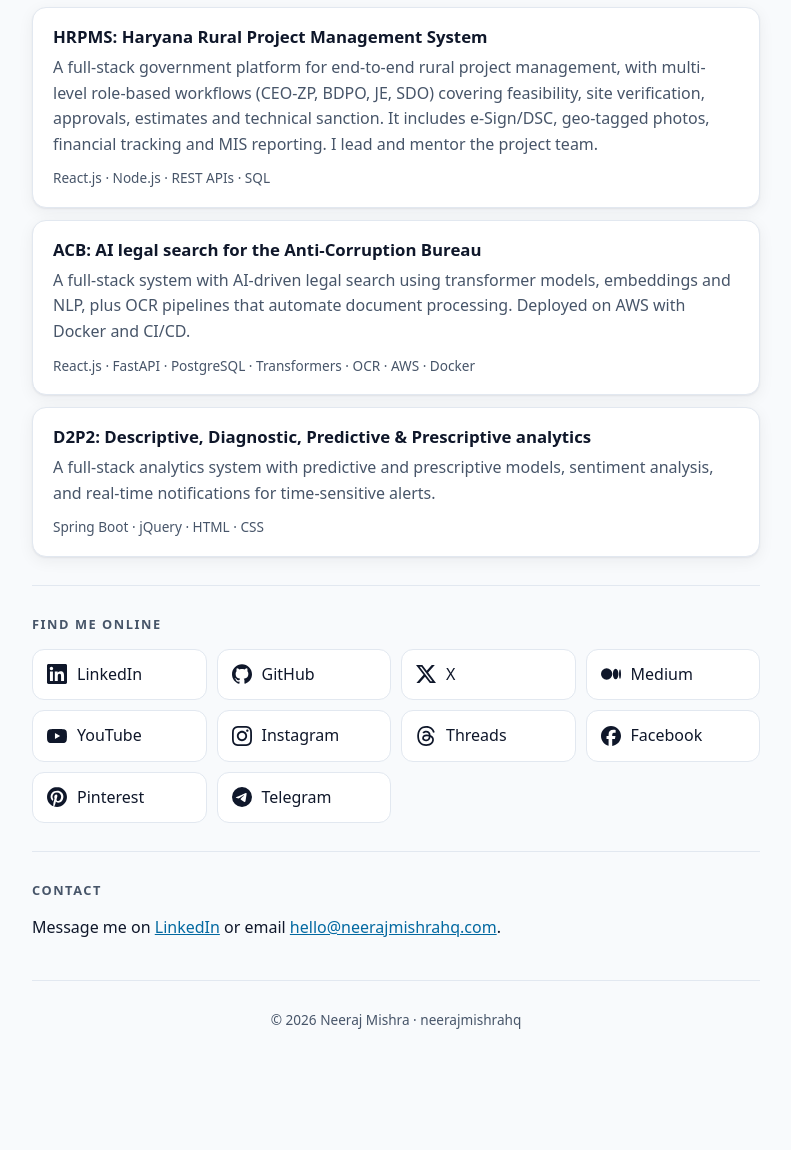
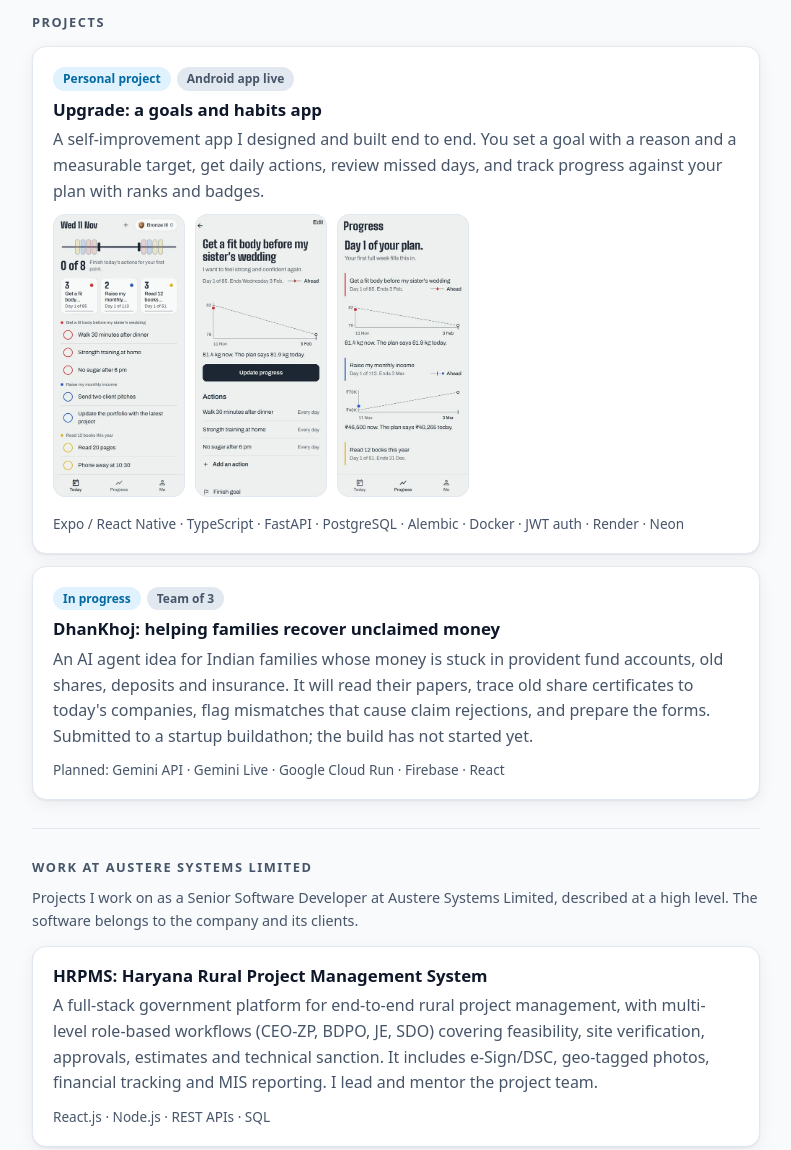
Before and after one commit to neerajmishrahq/neerajmishrahq.com, a plain HTML site: page index.html in a window 1280 px wide. Shown: the part 1140-2290 px from the top of the page, without its empty margins (244-1035 px from the left). Before the commit the page ends 2211 px from the top, so only its background shows below. Drawn offline with Linux system fonts and the light colour scheme.

Commit message:
Projects: add Upgrade and DhanKhoj; move company work to its own section

```diff
--- a/index.html
+++ b/index.html
@@ -69,7 +69,7 @@
         "worksFor": { "@type": "Organization", "name": "Austere Systems Limited" },
         "alumniOf": { "@type": "CollegeOrUniversity", "name": "Guru Gobind Singh Indraprastha University" },
         "address": { "@type": "PostalAddress", "addressRegion": "Haryana", "addressCountry": "IN" },
-        "knowsAbout": ["Full Stack Development", "React.js", "Next.js", "TypeScript", "Node.js", "Express.js", "Python", "FastAPI", "Microservices", "Generative AI", "Retrieval-Augmented Generation", "LLM Integration", "LangChain", "NLP", "OCR", "AWS", "Docker", "PostgreSQL", "MySQL", "MongoDB", "CI/CD", "System Design"],
+        "knowsAbout": ["Full Stack Development", "React.js", "React Native", "Next.js", "TypeScript", "Node.js", "Express.js", "Python", "FastAPI", "Microservices", "Generative AI", "Retrieval-Augmented Generation", "LLM Integration", "LangChain", "NLP", "OCR", "AWS", "Docker", "PostgreSQL", "MySQL", "MongoDB", "CI/CD", "System Design"],
         "sameAs": [
           "https://www.linkedin.com/in/neerajmishrahq",
           "https://github.com/neerajmishrahq",
@@ -201,6 +201,11 @@
     .card h3 { margin: 0 0 6px; font-size: 1.05rem; line-height: 1.35; }
     .card p { color: var(--muted); margin: 0 0 10px; }
     .card .stack { font-size: .85rem; color: var(--muted); margin: 0; }
+    .tag { display: inline-block; font-size: .75rem; font-weight: 600; padding: 2px 10px; border-radius: 999px; background: var(--accent-soft); color: var(--accent); margin: 0 6px 8px 0; }
+    .tag.muted { background: var(--border); color: var(--muted); }
+    .shots { display: flex; gap: 10px; margin: 4px 0 12px; overflow-x: auto; padding-bottom: 4px; }
+    .shots img { width: 132px; height: auto; flex: none; border-radius: 12px; border: 1px solid var(--border); background: var(--border); }
+    .section-note { color: var(--muted); font-size: .9rem; margin: -6px 0 14px; }
 
     .links { display: grid; grid-template-columns: repeat(auto-fill, minmax(160px, 1fr)); gap: 10px; list-style: none; margin: 0; padding: 0; }
     .links a {
@@ -268,7 +273,7 @@
       <section id="skills" aria-labelledby="skills-h">
         <h2 id="skills-h">Skills</h2>
         <div class="skills">
-          <div class="skill-row"><h3>Frontend</h3><ul class="chips"><li>React.js</li><li>Next.js</li><li>TypeScript</li><li>JavaScript</li><li>Redux</li></ul></div>
+          <div class="skill-row"><h3>Frontend &amp; Mobile</h3><ul class="chips"><li>React.js</li><li>React Native (Expo)</li><li>Next.js</li><li>TypeScript</li><li>JavaScript</li><li>Redux</li></ul></div>
           <div class="skill-row"><h3>Backend</h3><ul class="chips"><li>Node.js</li><li>Express.js</li><li>Python</li><li>FastAPI</li><li>REST APIs</li><li>Microservices</li></ul></div>
           <div class="skill-row"><h3>AI</h3><ul class="chips"><li>Generative AI</li><li>RAG</li><li>LLMs</li><li>LangChain</li><li>OpenAI API</li><li>NLP</li><li>Embeddings</li><li>OCR</li></ul></div>
           <div class="skill-row"><h3>Databases</h3><ul class="chips"><li>PostgreSQL</li><li>MySQL</li><li>MongoDB</li></ul></div>
@@ -278,6 +283,30 @@
 
       <section id="projects" aria-labelledby="projects-h">
         <h2 id="projects-h">Projects</h2>
+        <div class="projects">
+          <article class="card">
+            <span class="tag">Personal project</span><span class="tag muted">Android app live</span>
+            <h3>Upgrade: a goals and habits app</h3>
+            <p>A self-improvement app I designed and built end to end. You set a goal with a reason and a measurable target, get daily actions, review missed days, and track progress against your plan with ranks and badges.</p>
+            <div class="shots">
+              <img src="/assets/upgrade-today.webp" width="132" height="286" loading="lazy" alt="Upgrade app Today screen with daily actions grouped by goal">
+              <img src="/assets/upgrade-goal.webp" width="132" height="286" loading="lazy" alt="Upgrade app goal screen with a progress chart against the plan">
+              <img src="/assets/upgrade-progress.webp" width="132" height="286" loading="lazy" alt="Upgrade app Progress screen showing three goals and their charts">
+            </div>
+            <p class="stack">Expo / React Native · TypeScript · FastAPI · PostgreSQL · Alembic · Docker · JWT auth · Render · Neon</p>
+          </article>
+          <article class="card">
+            <span class="tag">In progress</span><span class="tag muted">Team of 3</span>
+            <h3>DhanKhoj: helping families recover unclaimed money</h3>
+            <p>An AI agent idea for Indian families whose money is stuck in provident fund accounts, old shares, deposits and insurance. It will read their papers, trace old share certificates to today's companies, flag mismatches that cause claim rejections, and prepare the forms. Submitted to a startup buildathon; the build has not started yet.</p>
+            <p class="stack">Planned: Gemini API · Gemini Live · Google Cloud Run · Firebase · React</p>
+          </article>
+        </div>
+      </section>
+
+      <section id="work" aria-labelledby="work-h">
+        <h2 id="work-h">Work at Austere Systems Limited</h2>
+        <p class="section-note">Projects I work on as a Senior Software Developer at Austere Systems Limited, described at a high level. The software belongs to the company and its clients.</p>
         <div class="projects">
           <article class="card">
             <h3>HRPMS: Haryana Rural Project Management System</h3>
```
Also changed, not shown: assets/upgrade-goal.webp (added), assets/upgrade-progress.webp (added), assets/upgrade-today.webp (added).
